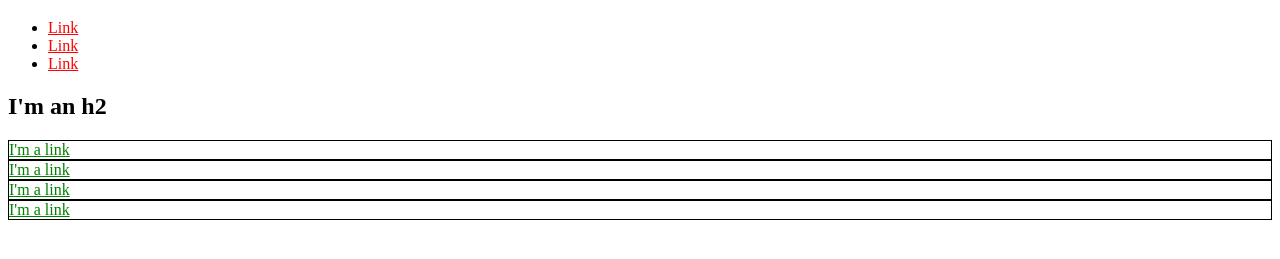
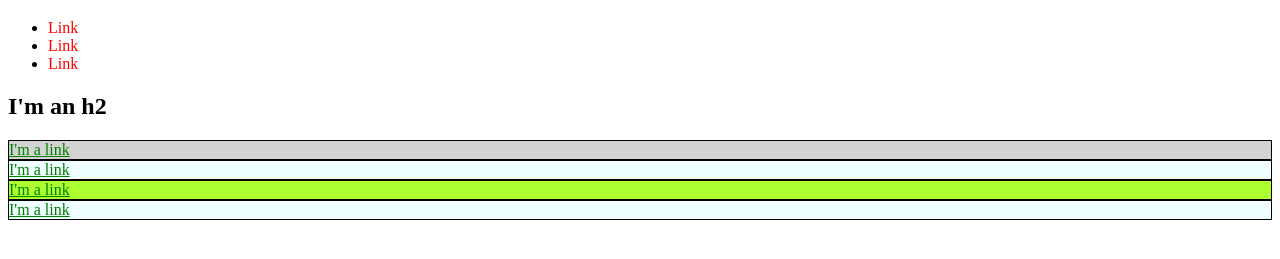
Before and after one commit to corcoranwill/corcoranwill.github.io, a plain HTML site: page index.html in a window 1280 px wide. Shown: the part 61-320 px from the top of the page. Drawn offline with Linux system fonts and the light colour scheme.

Commit message:
Add styling

```diff
--- a/index.html
+++ b/index.html
@@ -3,33 +3,56 @@
   <head>
     <title>Test Page: Don't Panic</title>
     <meta charset="utf-8" />
+    <style>
+      div {
+        border: 1px solid black;
+      }
+      a {
+        color: red;
+      }
+      #exec-bio {
+        background-color: lightgray;
+      }
+      #owner-bio {
+        background-color: greenyellow;
+      }
+      .bio-box {
+        border: 1px solid black;
+      }
+      .bio-box a {
+        color: green;
+      }
+      .bio-box {
+        background-color: azure;
+      }
+    </style>
   </head>
 
   <body>
     <h1>I'm an h1</h1>
     <ul>
       <li>
-        <a href="https://example.com/" style="color: red;">Link</a>
+        <a>Link</a>
       </li>
       <li>
-        <a href="https://example.com/" style="color: red;">Link</a>
+        <a>Link</a>
       </li>
       <li>
-        <a href="https://example.com/" style="color: red;">Link</a>
+        <a>Link</a>
       </li>
     </ul>
     <h2>I'm an h2</h2>
-    <div style="border: 1px solid black;">
-      <a href="https://example.com/" style="color: green;">I'm a link</a>
+    <div id="exec-bio" class="bio-box">
+      <a href="https://example.com/">I'm a link</a>
     </div>
-    <div style="border: 1px solid black;">
-      <a href="https://example.com/" style="color: green;">I'm a link</a>
+    <div class="bio-box">
+      <a href="https://example.com/">I'm a link</a>
     </div>
-    <div style="border: 1px solid black;">
-      <a href="https://example.com/" style="color: green;">I'm a link</a>
+    <div id="owner-bio" class="bio-box">
+      <a href="https://example.com/">I'm a link</a>
     </div>
-    <div style="border: 1px solid black;">
-      <a href="https://example.com/" style="color: green;">I'm a link</a>
+    <div class="bio-box">
+      <a href="https://example.com/">I'm a link</a>
     </div>
   </body>
 </html>
```
